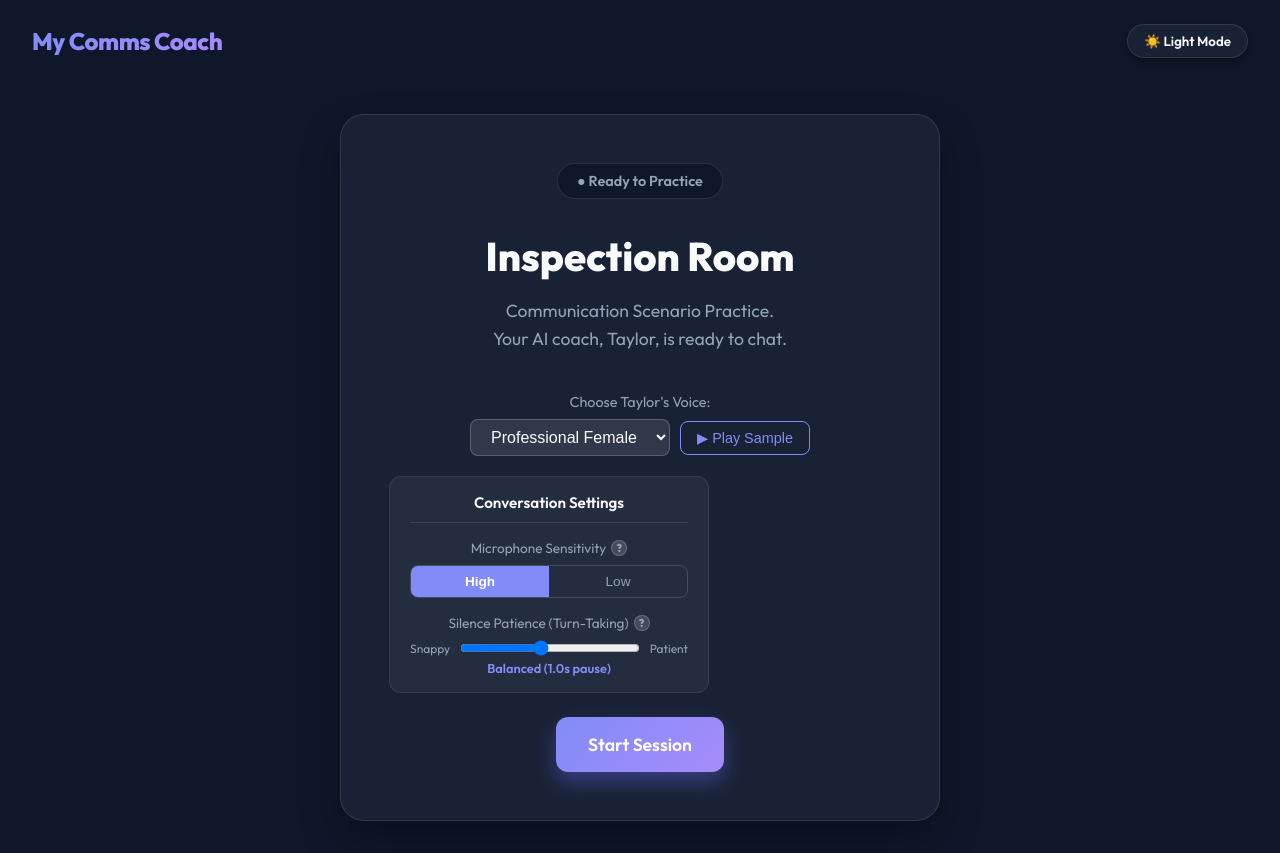
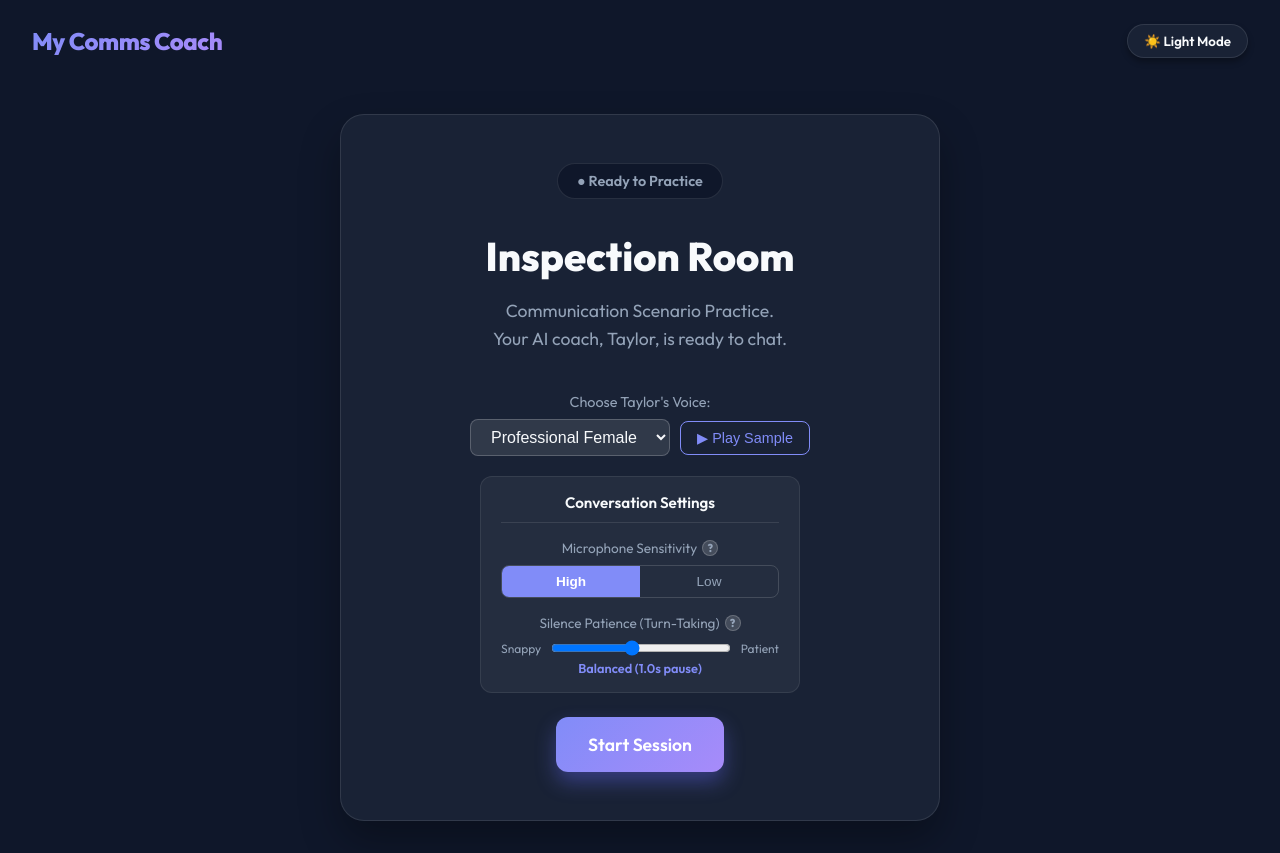
Before and after one commit to clarkkchen-a11y/my-comms-coach, a React app in the folder frontend/: page / in a window 1280 px wide. Built offline with nearby package versions, Linux system fonts and the light colour scheme; the HTML template or start-up script is replaced by a standard one.

Commit message:
feat: switch to gemini-2.5-flash-native-audio-preview-12-2025 for lower latency; fix conversation settings centering

```diff
--- a/frontend/src/App.jsx
+++ b/frontend/src/App.jsx
@@ -67,6 +67,8 @@ function App() {
 
   const panelStyle = {
     marginBottom: "24px",
+    marginLeft: "auto",
+    marginRight: "auto",
     width: "100%",
     maxWidth: "320px",
     padding: "16px 20px",
```
Also changed, not shown: 1 other file (tests, documents, lock files or other folders).
